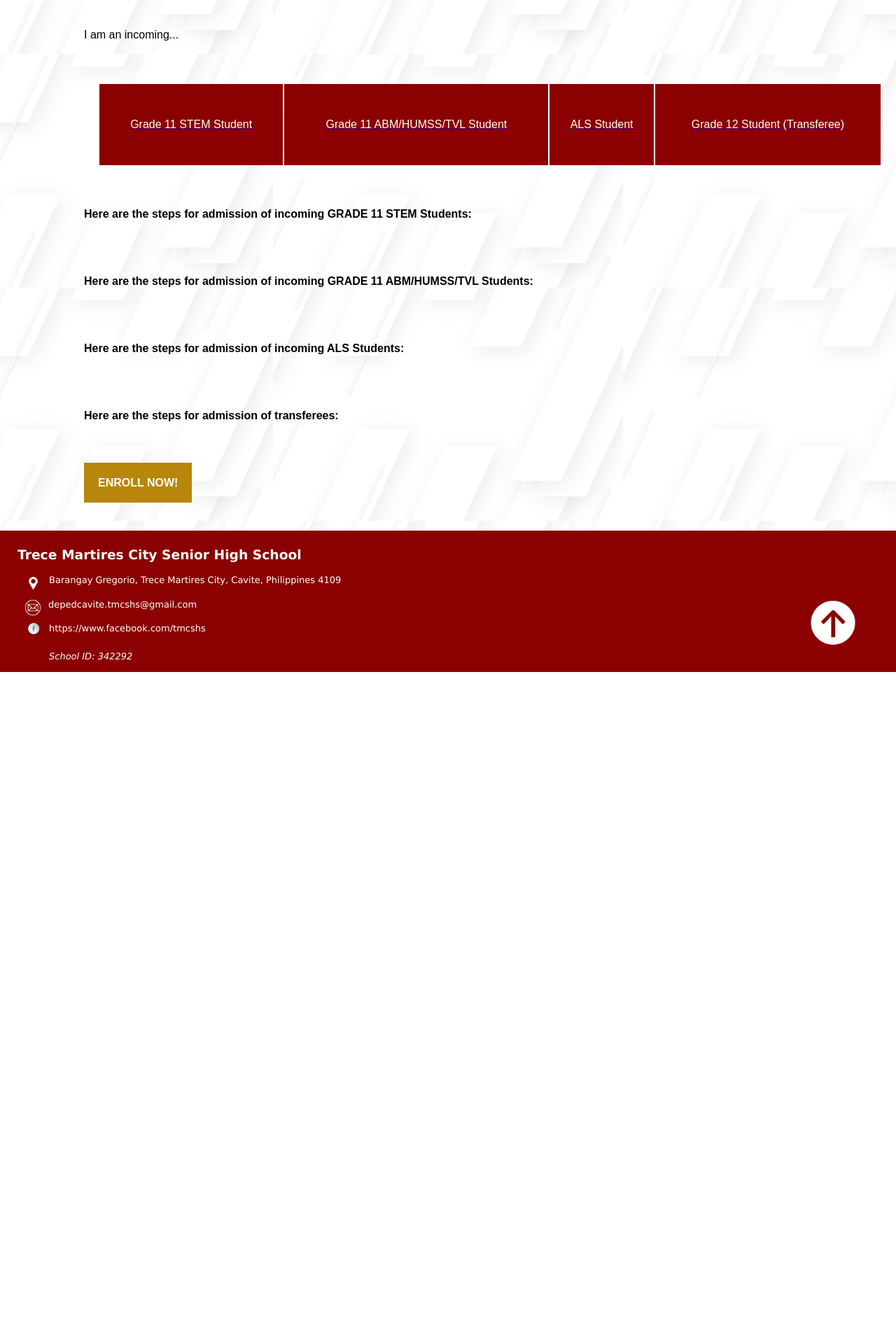
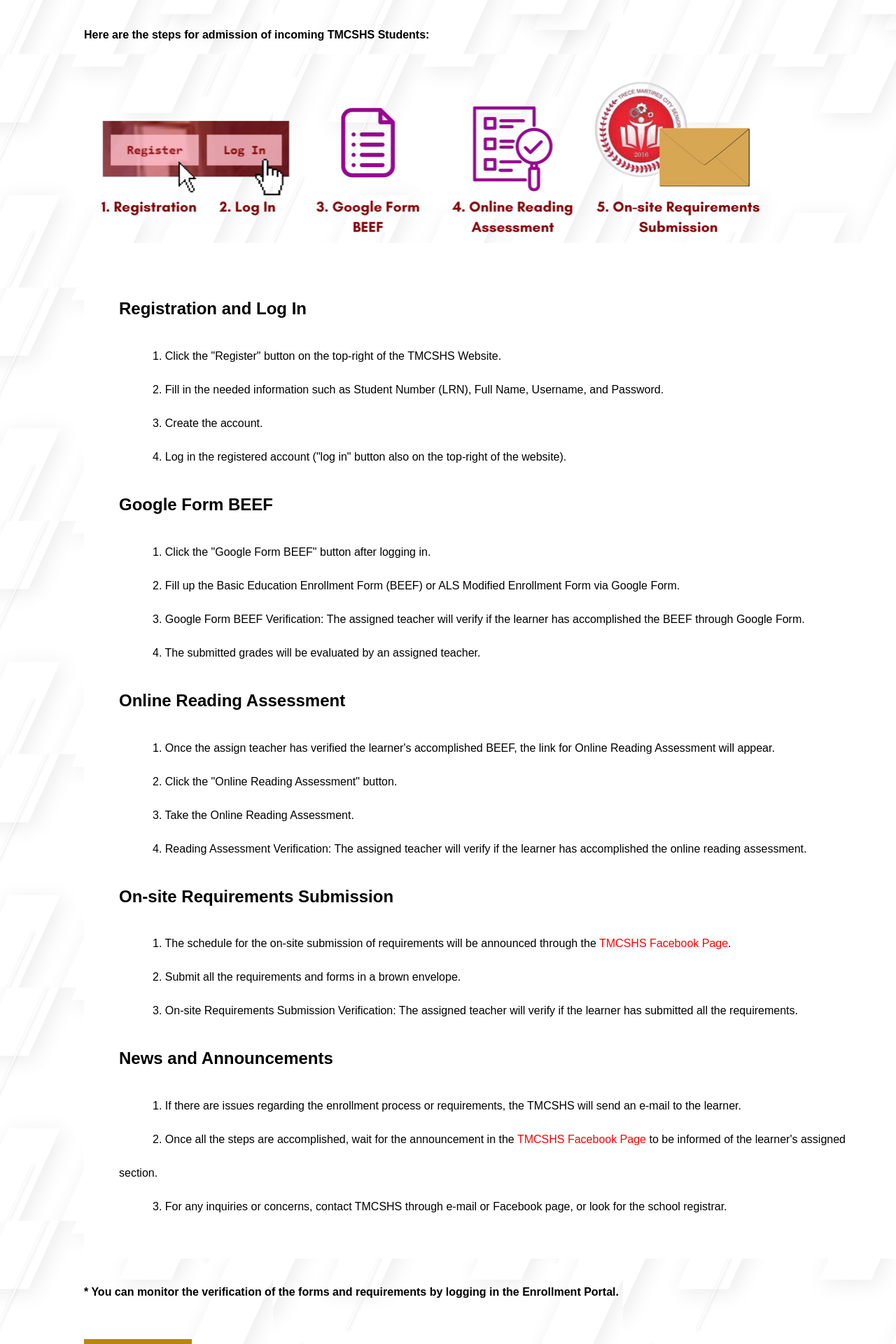
Before and after one commit to AikyoRei/tmcshs-client, a React (Vite) app: page /enrollment in a window 1280 px wide. Shown: the part 420-2340 px from the top of the page at 70% size. Before the commit the page ends 1380 px from the top, so only its background shows below. Built offline with nearby package versions, Linux system fonts and the light colour scheme.

Commit message:
PAKI-PULL NA BRO

```diff
--- a/src/_css/enrollpage.css
+++ b/src/_css/enrollpage.css
@@ -34,16 +34,6 @@
     line-height: 1in;
 }
 
-#enrolltable{
-    border: 0pt;
-    background-color: darkred;
-    color: white;
-}
-
-#tablelink{
-    text-decoration: none;
-    color: white;
-}
 
 .track-bro:hover{
     color: #FFA500;
@@ -64,6 +54,23 @@
     color: white;
 }
 
-#overalltable{
-    padding: 20px;
+#enrollna{
+    width: 1000px;
 }
+
+.backgroundlang{
+    background-color: white;
+    padding: 50px;
+    line-height: 0.5in;
+}
+
+.indentbro{
+    text-indent: 0.5in;
+    display: flex;
+    flex-direction: column;
+}
+
+#fbpagelink{
+    text-decoration: none;
+    color: red;
+}
--- a/src/about/enrollment.jsx
+++ b/src/about/enrollment.jsx
@@ -11,28 +11,57 @@
             </div>
             <div className="welcomebro">
               <b>Thank you for your interest in enrolling here at Trece Martires City Senior High School!</b>
-              <a>I am an incoming...</a>
-              <table id="overalltable">
-                <td id="enrolltable">
-                  <a href="#g11STEM"><div className="track-bro" id="tablelink">Grade 11 STEM Student</div></a>
-                </td>
-                <td id="enrolltable">
-                  <a href="#g11AHT"><div className="track-bro" id="tablelink">Grade 11 ABM/HUMSS/TVL Student</div></a>
-                </td>
-                <td id="enrolltable">
-                  <a href="#AdmitALS"><div className="track-bro" id="tablelink">ALS Student</div></a>
-                </td>
-                <td id="enrolltable">
-                  <a href="#g12TRANSFER"><div className="track-bro" id="tablelink">Grade 12 Student (Transferee)</div></a>
-                </td>
-              </table>
+              <b>Here are the steps for admission of incoming TMCSHS Students:</b>
 
-              <b id="g11STEM">Here are the steps for admission of incoming GRADE 11 STEM Students:</b>
-              <b id="g11AHT">Here are the steps for admission of incoming GRADE 11 ABM/HUMSS/TVL Students:</b>
-              <b id="AdmitALS">Here are the steps for admission of incoming ALS Students:</b>
-              <b id="g12TRANSFER">Here are the steps for admission of transferees:</b>
+              <img id="enrollna" src="enrollmentprocess.png" alt="enrollment process"/>
 
-              <Link to="/register" id="enrolllink">
+              <div className="backgroundlang">
+                <h2>Registration and Log In</h2>
+                <div className="indentbro">
+                  <a>1. Click the &quot;Register&quot; button on the top-right of the TMCSHS Website.</a>
+                  <a>2. Fill in the needed information such as Student Number (LRN), Full Name, Username, and Password.</a>
+                  <a>3. Create the account.</a>
+                  <a>4. Log in the registered account (&quot;log in&quot; button also on the top-right of the website).</a>
+                </div>
+                <h2>Google Form BEEF</h2>
+                <div className="indentbro">
+                  <a>1. Click the &quot;Google Form BEEF&quot; button after logging in.</a>
+                  <a>2. Fill up the Basic Education Enrollment Form (BEEF) or ALS Modified Enrollment Form via Google Form.</a>
+                  <a>3. Google Form BEEF Verification: The assigned teacher will verify if the learner has accomplished the BEEF through Google Form.</a>
+                  <a>4. The submitted grades will be evaluated by an assigned teacher.</a>
+                </div>
+                <h2>Online Reading Assessment</h2>
+                <div className="indentbro">
+                  <a>1. Once the assign teacher has verified the learner&apos;s accomplished BEEF, the link for Online Reading Assessment will appear.</a>
+                  <a>2. Click the &quot;Online Reading Assessment&quot; button.</a>
+                  <a>3. Take the Online Reading Assessment.</a>
+                  <a>4. Reading Assessment Verification: The assigned teacher will verify if the learner has accomplished the online reading assessment.</a>
+                </div>
+                <h2>On-site Requirements Submission</h2>
+                <div className="indentbro">
+                  <div id="facebookkasi">
+                    <a>1. The schedule for the on-site submission of requirements will be announced through the </a>
+                    <a id="fbpagelink" href="https://www.facebook.com/tmcshs">TMCSHS Facebook Page</a>
+                    <a>.</a>
+                  </div>
+                  <a>2. Submit all the requirements and forms in a brown envelope.</a>
+                  <a>3. On-site Requirements Submission Verification: The assigned teacher will verify if the learner has submitted all the requirements.</a>
+                </div>
+                <h2>News and Announcements</h2>
+                <div className="indentbro">
+                  <a>1. If there are issues regarding the enrollment process or requirements, the TMCSHS will send an e-mail to the learner.</a>
+                  <div id="facebookkasi">
+                    <a>2. Once all the steps are accomplished, wait for the announcement in the </a>
+                    <a id="fbpagelink" href="https://www.facebook.com/tmcshs">TMCSHS Facebook Page </a>
+                    <a>to be informed of the learner&apos;s assigned section.</a>
+                  </div>
+                  <a>3. For any inquiries or concerns, contact TMCSHS through e-mail or Facebook page, or look for the school registrar.</a>
+                </div>
+              </div>
+
+              <b>* You can monitor the verification of the forms and requirements by logging in the Enrollment Portal.</b>
+
+              <Link to="/signup" id="enrolllink">
                 <b id="lezgoEnroll" className="track-enroll">ENROLL NOW!</b>
               </Link>
 
--- a/src/component/NavBar.jsx
+++ b/src/component/NavBar.jsx
@@ -32,6 +32,9 @@
           <h1>TRECE MARTIRES CITY SENIOR HIGH SCHOOL</h1>
         </div>
         <div className='head2'>
+          <Link id='headbarlink' to={"/signup"}>
+            <b id='loginpo' className='track-row'>Register</b>
+          </Link>
           <Link id='headbarlink' to={"/login"}>
             <b id='loginpo' className='track-row'>Log In</b>
           </Link>
```
Also changed, not shown: public/enrollmentprocess.png (added).
